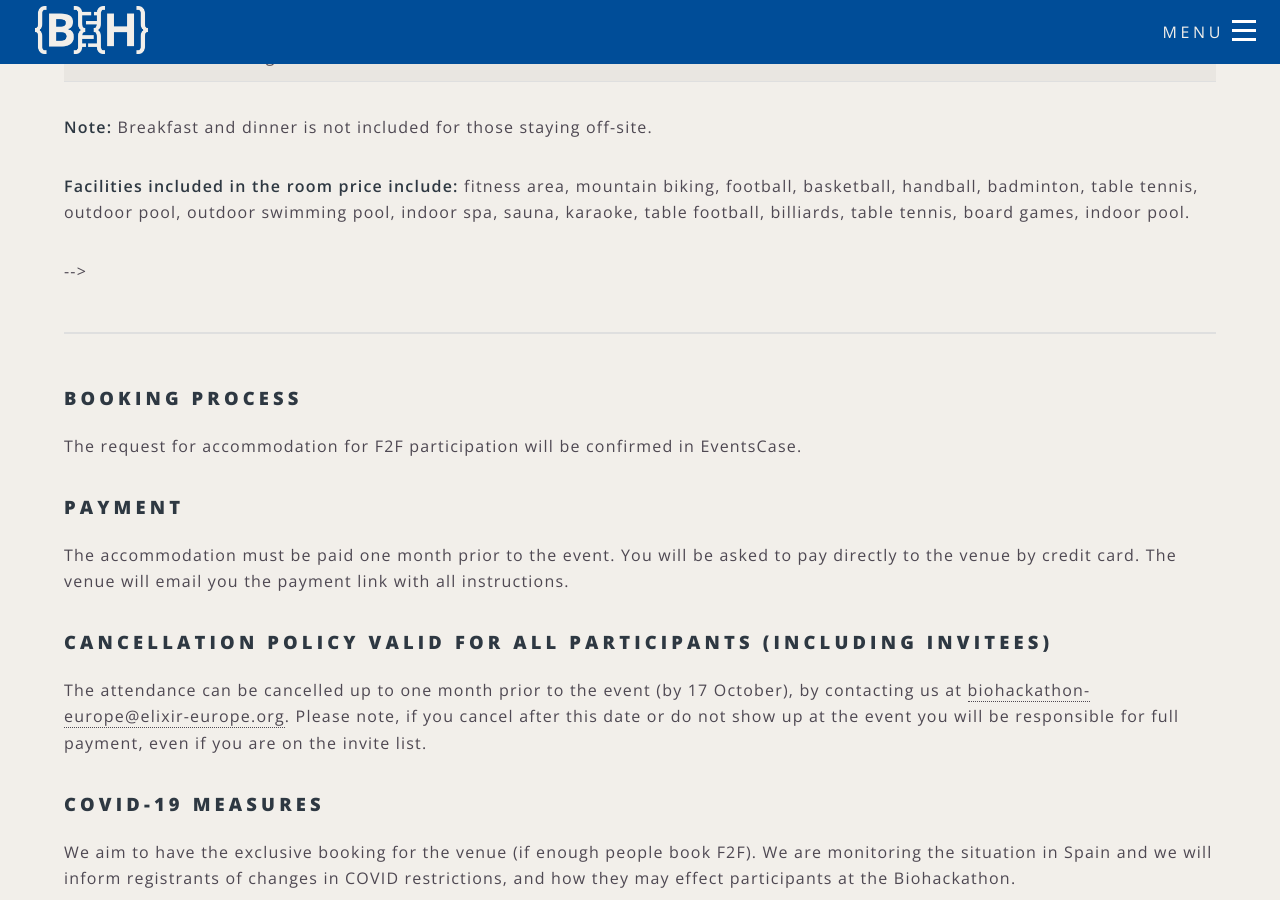
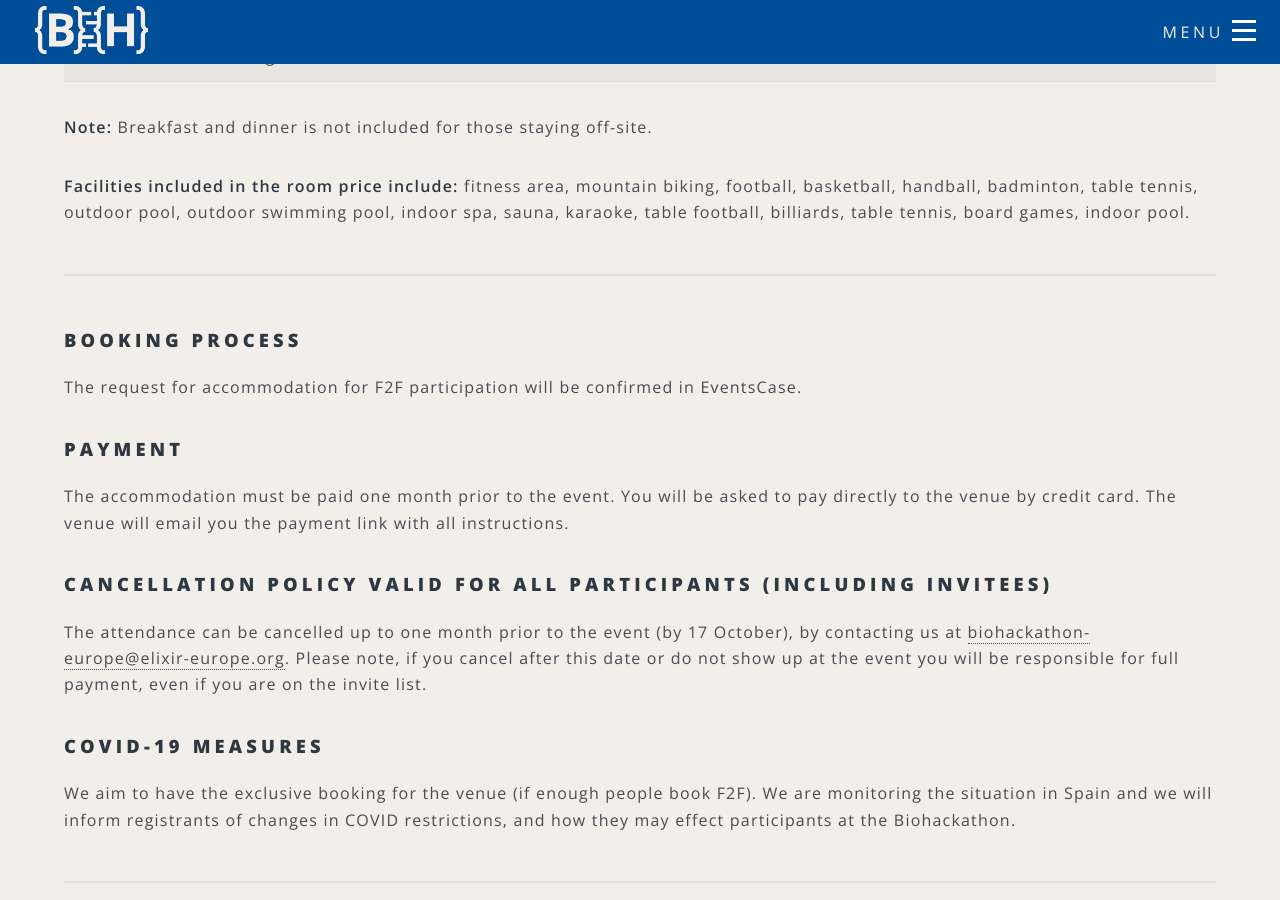
Before and after one commit to elixir-europe/biohackathon-europe-2021, a Jekyll site: the page built from venue.html, in a window 1280 px wide and 900 px high, scrolled down 1352 px. Built offline with Jekyll 4.4.1, drawn with Linux system fonts in a browser that asks for light colours; nearby versions of some CDN libraries.

Commit message:
Remove extra character

```diff
--- a/venue.html
+++ b/venue.html
@@ -45,7 +45,7 @@ body_class: venue
 			</tbody>
         </table>
 	<p><strong>Note:</strong> Breakfast and dinner is not included for those staying off-site.</p>
-	<p><strong>Facilities included in the room price include:</strong> fitness area, mountain biking, football, basketball, handball, badminton, table tennis, outdoor pool, outdoor swimming pool, indoor spa, sauna, karaoke, table football, billiards, table tennis, board games, indoor pool.</p> -->
+	<p><strong>Facilities included in the room price include:</strong> fitness area, mountain biking, football, basketball, handball, badminton, table tennis, outdoor pool, outdoor swimming pool, indoor spa, sauna, karaoke, table football, billiards, table tennis, board games, indoor pool.</p>
         <hr />
     <h3>BOOKING PROCESS</h3>
     <p>The request for accommodation for F2F participation will be confirmed in EventsCase. </p>
```
